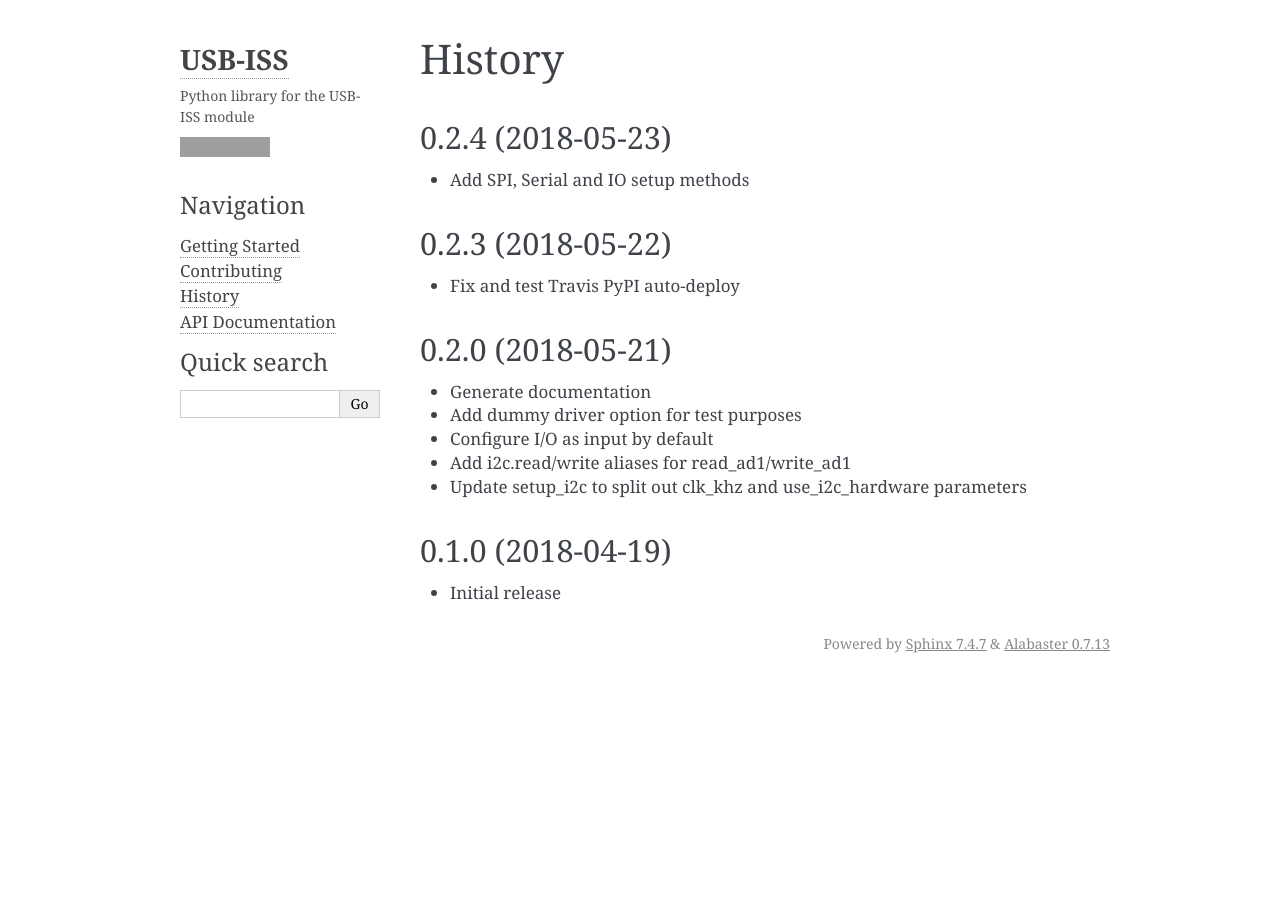
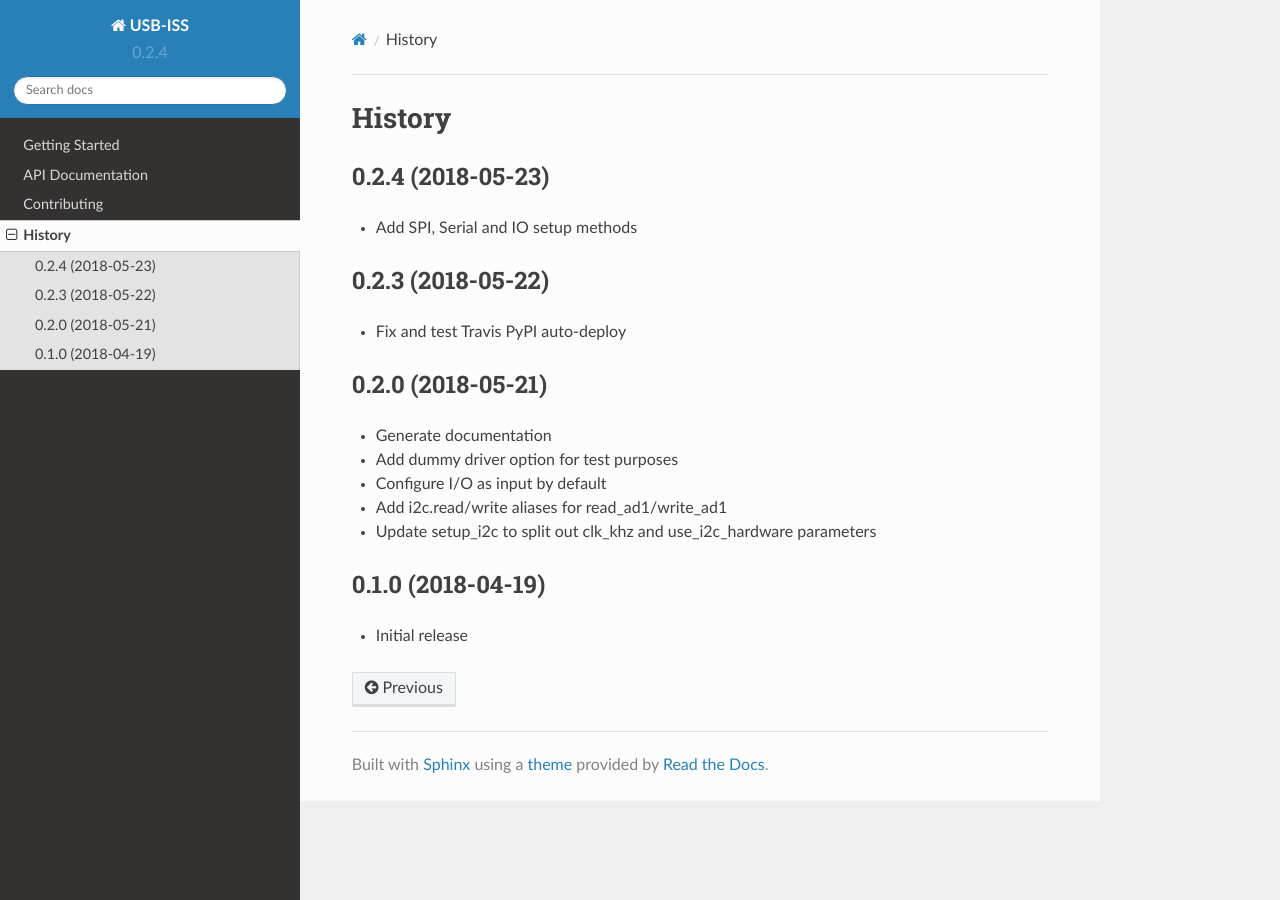
Before and after one commit to sneakypete81/usb_iss, a Sphinx documentation site: the page built from docs/history.rst, in a window 1280 px wide. Built offline with Sphinx 7.4.7 and the Read the Docs theme 2.0.0, drawn with Linux system fonts in a browser that asks for light colours; grey boxes are pictures that could not be loaded.

Commit message:
Use RTD theme for docs

```diff
--- a/docs/conf.py
+++ b/docs/conf.py
@@ -93,30 +93,17 @@ autodoc_member_order = 'bysource'
 # The theme to use for HTML and HTML Help pages.  See the documentation for
 # a list of builtin themes.
 #
-html_theme = 'alabaster'
+html_theme = 'sphinx_rtd_theme'
 
 # Theme options are theme-specific and customize the look and feel of a
 # theme further.  For a list of options available for each theme, see the
 # documentation.
 #
 html_theme_options = {
-    'description': 'Python library for the USB-ISS module',
-    'fixed_sidebar': True,
-    'github_user': 'sneakypete81',
-    'github_repo': 'usb_iss',
-    'github_type': 'watch',
-    'github_count': False,
+    'canonical_url': 'https://usb-iss.readthedocs.io/',
 }
 
-html_sidebars = {
-    '**': [
-        'about.html',
-        'navigation.html',
-        'relations.html',
-        'searchbox.html',
-        'donate.html',
-    ]
-}
+
 # Add any paths that contain custom static files (such as style sheets) here,
 # relative to this directory. They are copied after the builtin static files,
 # so a file named "default.css" will overwrite the builtin "default.css".
--- a/docs/index.rst
+++ b/docs/index.rst
@@ -8,6 +8,6 @@ Contents
    :maxdepth: 1
 
    Getting Started <readme>
+   API Documentation <usb_iss>
    contributing
    history
-   API Documentation <usb_iss>
--- a/requirements_dev.txt
+++ b/requirements_dev.txt
@@ -9,6 +9,7 @@ pip==10.0.1
 pyhamcrest==1.9.0
 sphinx==1.7.4
 sphinxcontrib-napoleon==0.6.1
+sphinx-rtd-theme==0.3.1
 twine==1.11.0
 tox==3.0.0
 wheel==0.31.1
```
